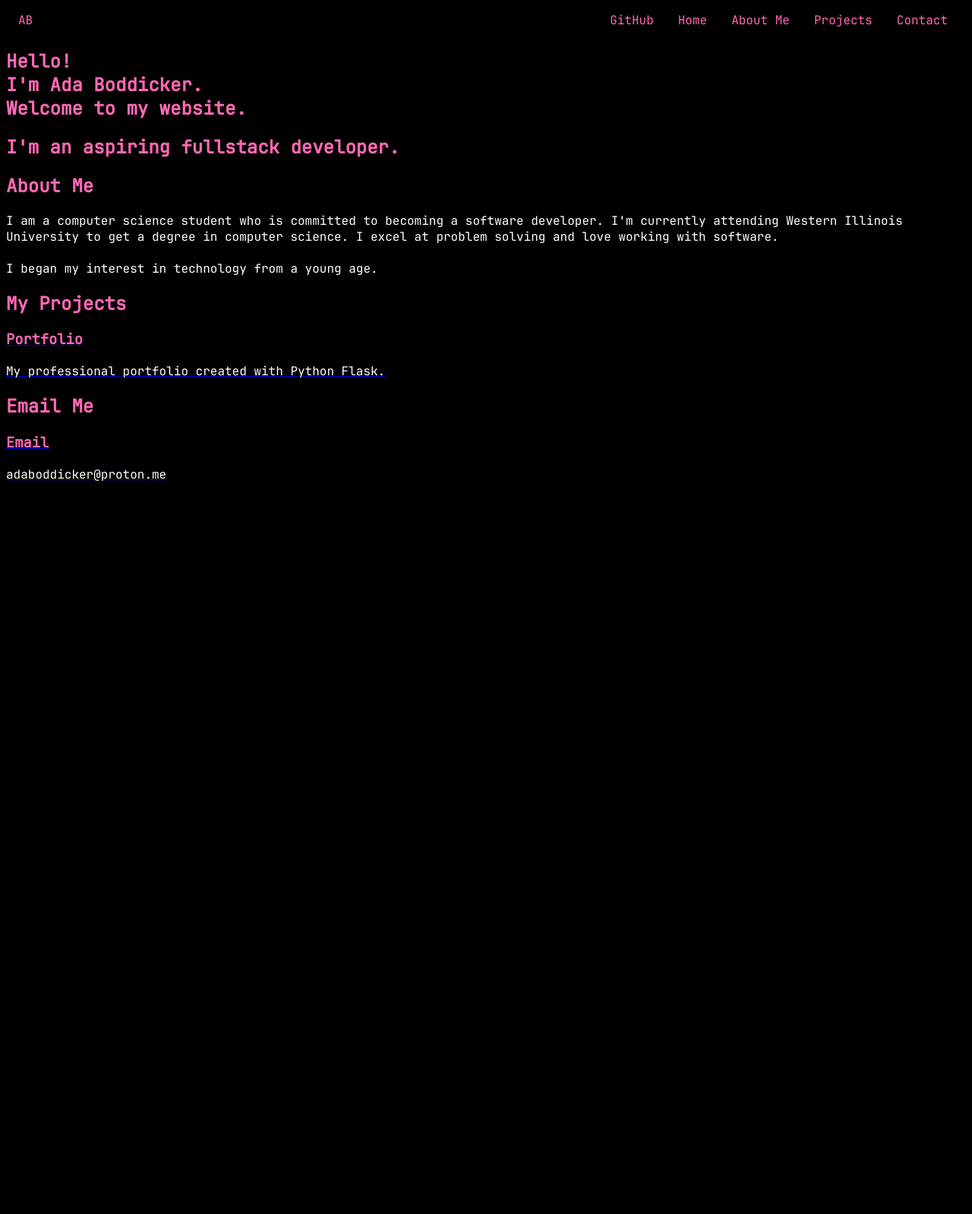
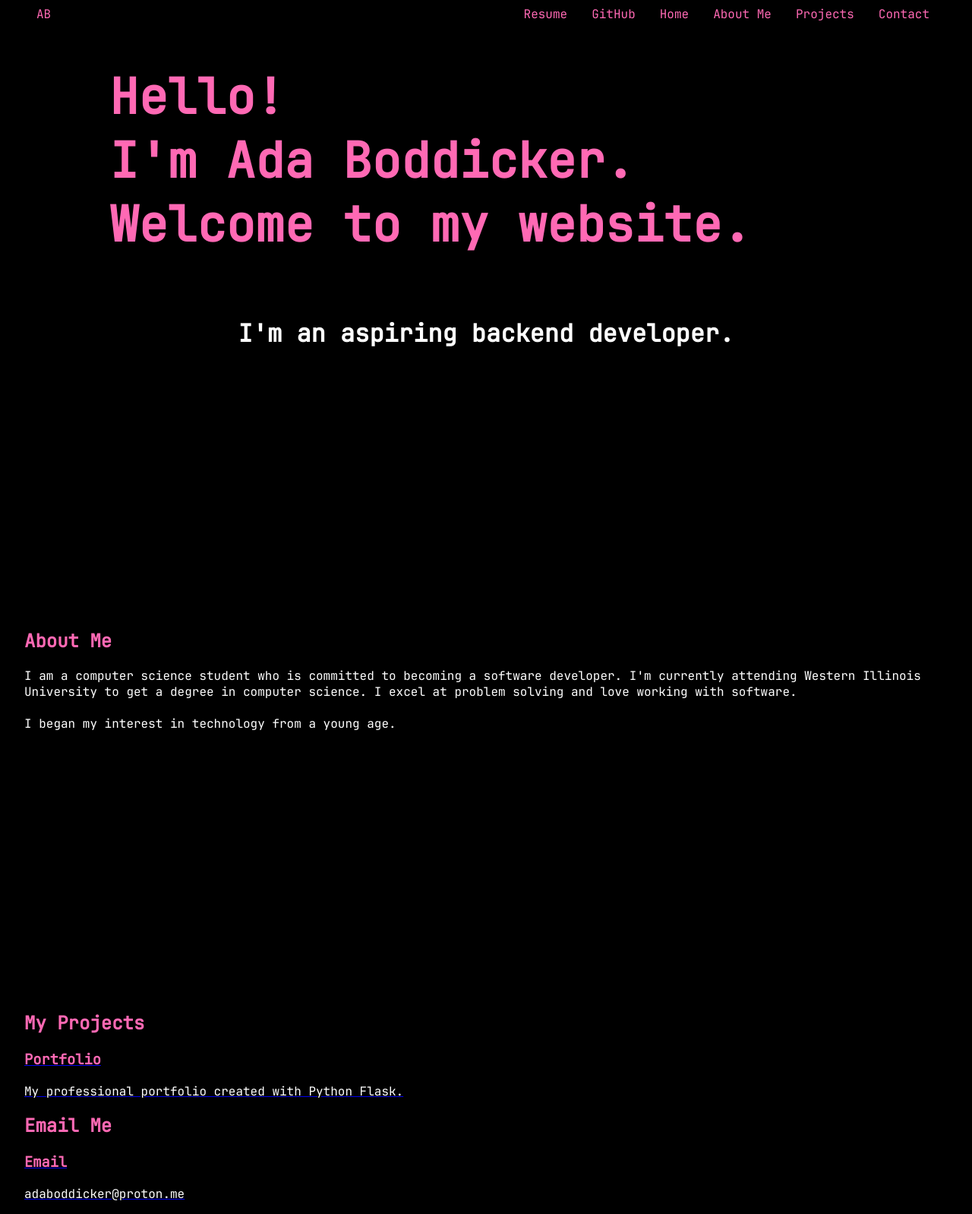
Before and after one commit to AdaJoB/Portfolio, a Flask app: page / in a window 1280 px wide. Shown: the whole page at 76% size. Before the commit the page ends 633 px from the top, so only its background shows below. Run offline with Flask 3, Linux system fonts and the light colour scheme.

Commit message:
Updated Hero CSS Styling

```diff
--- a/portfolio-website/static/css/style.css
+++ b/portfolio-website/static/css/style.css
@@ -10,6 +10,7 @@
 /* Global Styling */
 body {
     background-color: black;
+    margin: 0 2rem;
 }
 
 html {
@@ -30,24 +31,47 @@ header {
     justify-content: space-between;
     padding: 0.5rem 1rem;
 }
+
 nav a, nav p {
     text-decoration: none;
     color: hotpink;
-    /* font-weight: 500; */
     margin: 0 0.5rem;
 }
+
 .nav-right ul {
     display: flex;
-    list-style: none;      /* removes bullets */
+    list-style: none;
     margin: 0;
     padding: 0;
-    gap: 1rem;             /* spacing between items */
+    gap: 1rem;
 }
+
 .nav-left p {
     display: flex;
     margin: 0;
     padding: 0;
-    gap: 1rem;             /* spacing between items */
+    gap: 1rem;
 }
 
 /* Hero Styling */
+#hero {
+    margin-bottom: 23rem;
+}
+
+#hero-title {
+    font-size: 4rem;
+    /* line-height: 1.2; */
+    margin: 3rem 7rem;
+}
+
+#hero-subtitle {
+    color: white;
+    font-size: 2rem;
+    text-align: center;
+    margin-top: 5rem;
+}
+
+/* About Me Styling */
+#about {
+    margin-bottom: 23rem;
+}
--- a/portfolio-website/templates/_about.html
+++ b/portfolio-website/templates/_about.html
@@ -1,8 +1,6 @@
 <h2>About Me</h2>
 
-
-
-<p>
+<p class="side">
     I am a computer science student who is committed to becoming a software developer.
     I'm currently attending Western Illinois University to get a degree in computer science.
     I excel at problem solving and love working with software. <br><br>
--- a/portfolio-website/templates/_contact.html
+++ b/portfolio-website/templates/_contact.html
@@ -1,4 +1,5 @@
 <h2>Email Me</h2>
+
 
 <a href="mailto:adaboddicker@proton.me">
     <h3>Email</h3>
--- a/portfolio-website/templates/_hero.html
+++ b/portfolio-website/templates/_hero.html
@@ -1,11 +1,12 @@
 <!-- TODO implemment CSS typing effect -->
+
 <h1 id="hero-title">
     Hello!<br>
     I'm Ada Boddicker.<br>
-    Welcome to my website.<br>
+    Welcome to my website.
 </h1>
 
 
-<h2 class="hero-subtitle">
-    I'm an aspiring fullstack developer.
+<h2 id="hero-subtitle">
+    I'm an aspiring backend developer.
 </h2>
--- a/portfolio-website/templates/base.html
+++ b/portfolio-website/templates/base.html
@@ -11,6 +11,7 @@
 </head>
 
 <body>
+    <!--header display-->
     <header>
         <nav class="nav-left">
             <p>AB</p>
@@ -18,6 +19,8 @@
 
         <nav class="nav-right">
             <ul>
+                <!--TODO - create download for resume pdf-->
+                <li><p>Resume</p></li>
                 <li><a href="https://github.com/AdaJoB">GitHub</a></li>
                 <li><a href="#hero">Home</a></li>
                 <li><a href="#about">About Me</a></li>
@@ -27,11 +30,8 @@
         </nav>
     </header>
 
-    <main>
-        <section id="hero">{% include "_hero.html" %}</section>
-        <section id="about">{% include "_about.html" %}</section>
-        <section id="projects">{% include "_projects.html" %}</section>
-        <section id="contact">{% include "_contact.html" %}</section>
-    </main>
+    <!--sections displayed from index.html-->
+    <main>{% block content %}{% endblock %}</main>
+
 </body>
 </html>
--- a/portfolio-website/templates/index.html
+++ b/portfolio-website/templates/index.html
@@ -1,8 +1,8 @@
 {% extends "base.html" %}
 
 {% block content %}
-    {%include "_hero.html" %}
-    {%include "_about.html" %}
-    {%include "_projects.html" %}
-    {%include "_contact.html" %}
+    <section id="hero">{% include "_hero.html" %}</section>
+    <section id="about">{% include "_about.html" %}</section>
+    <section id="projects">{% include "_projects.html" %}</section>
+    <section id="contact">{% include "_contact.html" %}</section>
 {% endblock %}
```
